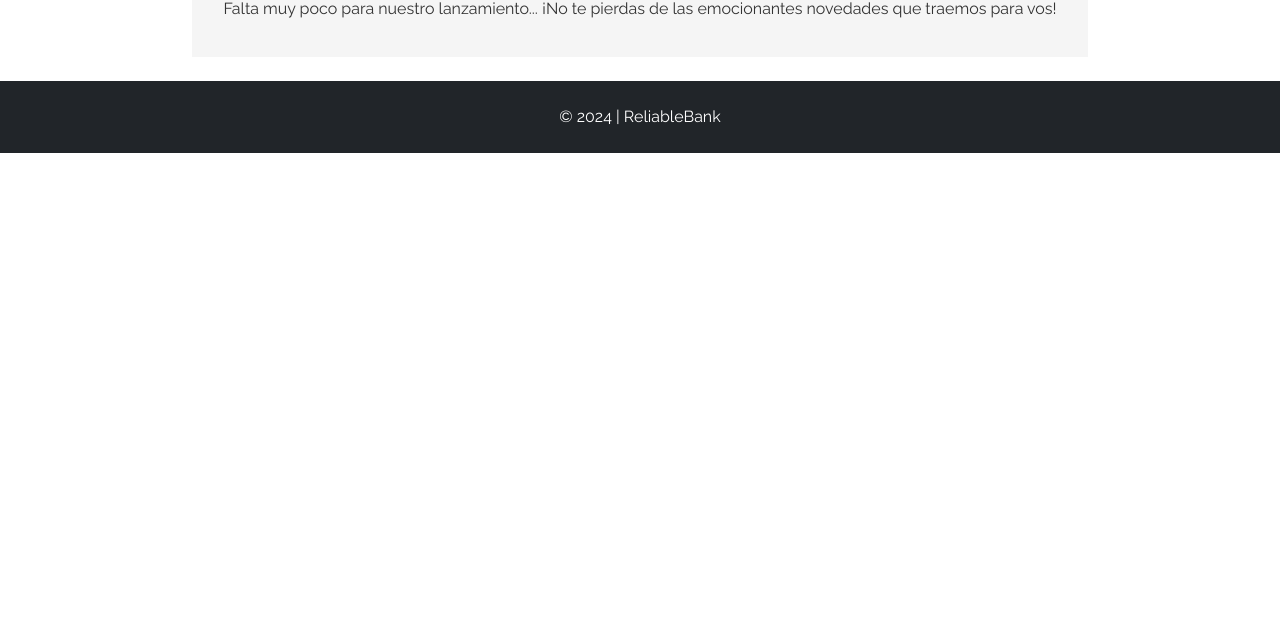
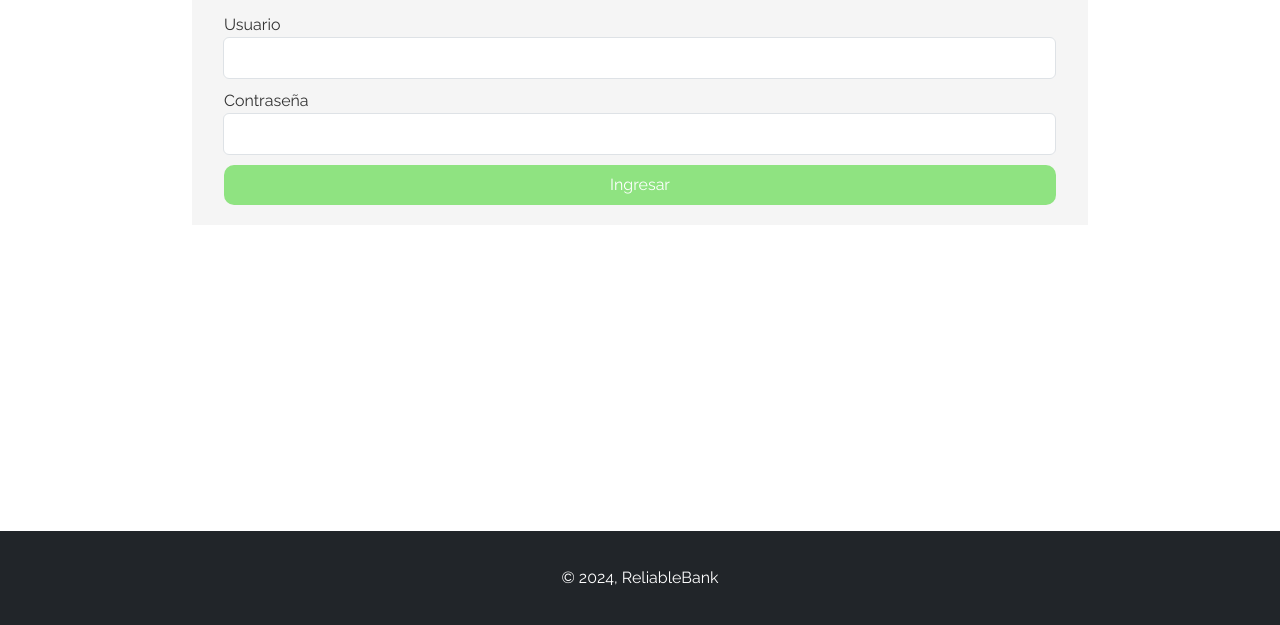
Before and after one commit to leonel-ava/ch-web, a plain HTML site: page pages/ingresar.html in a window 1280 px wide. Shown: the part 175-800 px from the top of the page. Drawn offline with nearby package versions, Linux system fonts and the light colour scheme.

Commit message:
Implement footer and login form

```diff
--- a/css/style.css
+++ b/css/style.css
@@ -2,6 +2,27 @@
 * {
     font-family: 'Raleway', sans-serif;
     margin: 0px;
+}
+
+html {
+    height: 100%;
+    box-sizing: border-box;
+}
+
+body {
+    min-height: 100%;
+
+    display: flex;
+    flex-direction: column;
+    position: relative;
+
+    padding-bottom: 10rem;
+
+    box-sizing: inherit;
+}
+
+main {
+    padding-top: 1rem;
 }
 
 /* Establece el color de todos los textos */
@@ -37,8 +58,7 @@ a {
 }
 
 @media only screen and (max-width: 992px) {
-    .container-fluid .navbar-collapse li,
-    .container .row li {
+    .container-fluid .navbar-collapse li {
         text-align: center;
     }
 }
@@ -89,3 +109,22 @@ header nav ul li {
     border-left: 2px solid;
     border-color: #007bff;
 }
+
+.login-form {
+    display: grid;
+    grid-gap: 10px;
+}
+
+.input-group {
+    display: flex;
+    flex-direction: column;
+}
+
+footer {
+    padding: 35px;
+    position: absolute;
+    bottom: 0;
+    width: 100%;
+    margin-top: auto;
+    justify-content: center
+}
--- a/pages/ingresar.html
+++ b/pages/ingresar.html
@@ -45,19 +45,28 @@
 
     <main>
         <div class="text-container">
-            <h1>¡Ya casi estamos!</h1>
-            <p>Falta muy poco para nuestro lanzamiento... ¡No te pierdas de las emocionantes novedades que traemos para vos!</p>
+            <div class="container">
+                <form class="login-form">
+                    <h2 class="text-center">Ingresar</h2>
+
+                    <div class="input-group">
+                        <label for="username">Usuario</label>
+                        <input class="p-2 border rounded" type="text" id="username" name="username" required>
+                    </div>
+
+                    <div class="input-group">
+                        <label for="password">Contraseña</label>
+                        <input class="p-2 border rounded" type="password" id="password" name="password" required>
+                    </div>
+
+                    <button class="rounded-button green-background" type="submit">Ingresar</button>
+                </form>
+            </div>
         </div>
     </main>
 
-    <footer class="bg-dark py-4 my-4 text-white">
-        <div class="container">
-            <div class="row">
-                <div class="col">
-                    <p class="my-0">© 2024 | ReliableBank</p>
-                </div>
-            </div>
-        </div>
+    <footer class="bg-dark text-white">
+        <p class="my-0">&copy; 2024, ReliableBank</p>
     </footer>
 
     <script src="https://cdn.jsdelivr.net/npm/bootstrap@5.3.3/dist/js/bootstrap.bundle.min.js" integrity="sha384-YvpcrYf0tY3lHB60NNkmXc5s9fDVZLESaAA55NDzOxhy9GkcIdslK1eN7N6jIeHz" crossorigin="anonymous"></script>
```
Also changed, not shown: index.html (+3 -9 lines), pages/ayuda.html (+2 -8 lines), pages/nosotros.html (+2 -8 lines), pages/reposicion.html (+11 -13 lines), pages/solicitar.html (+2 -8 lines).
